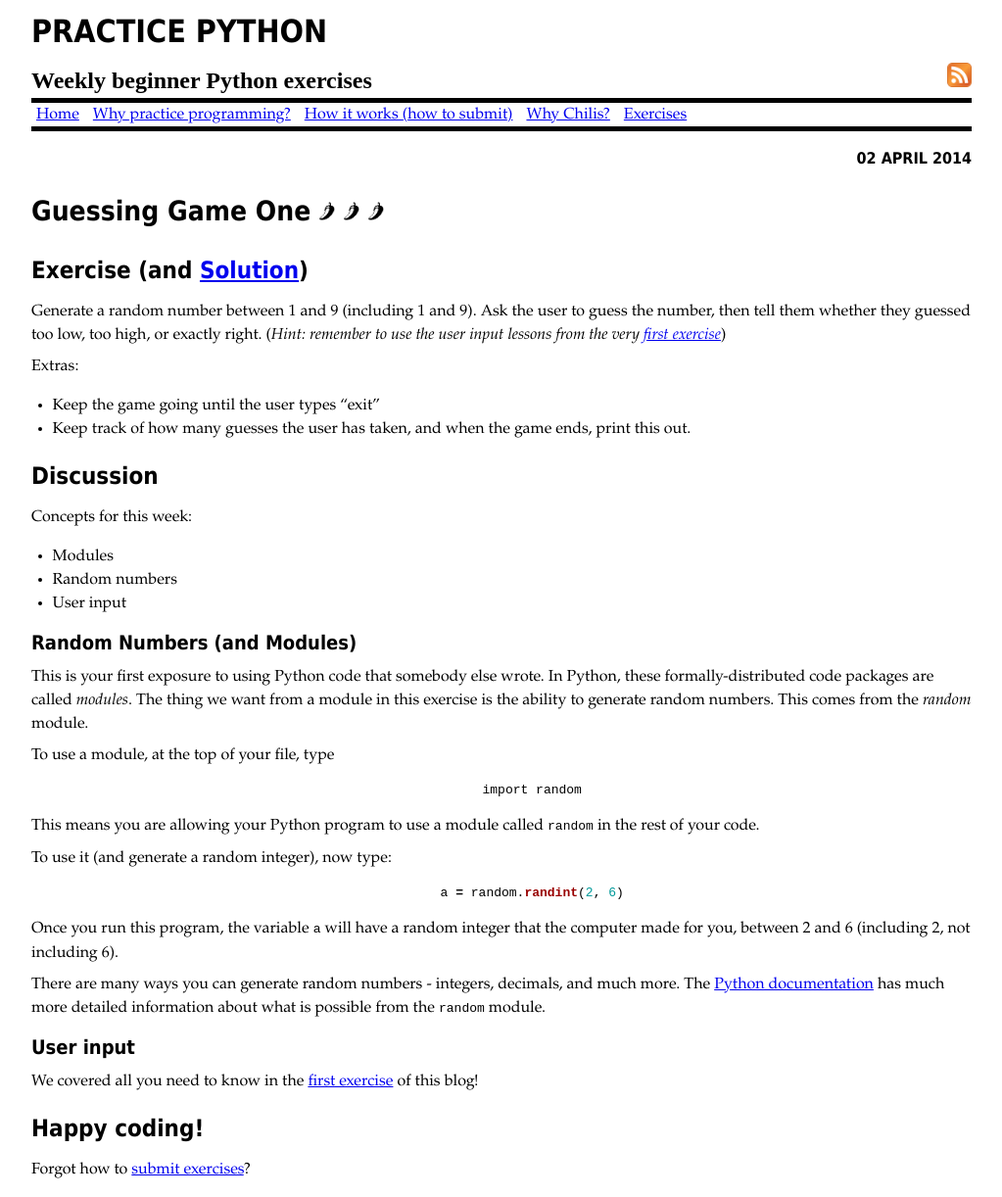
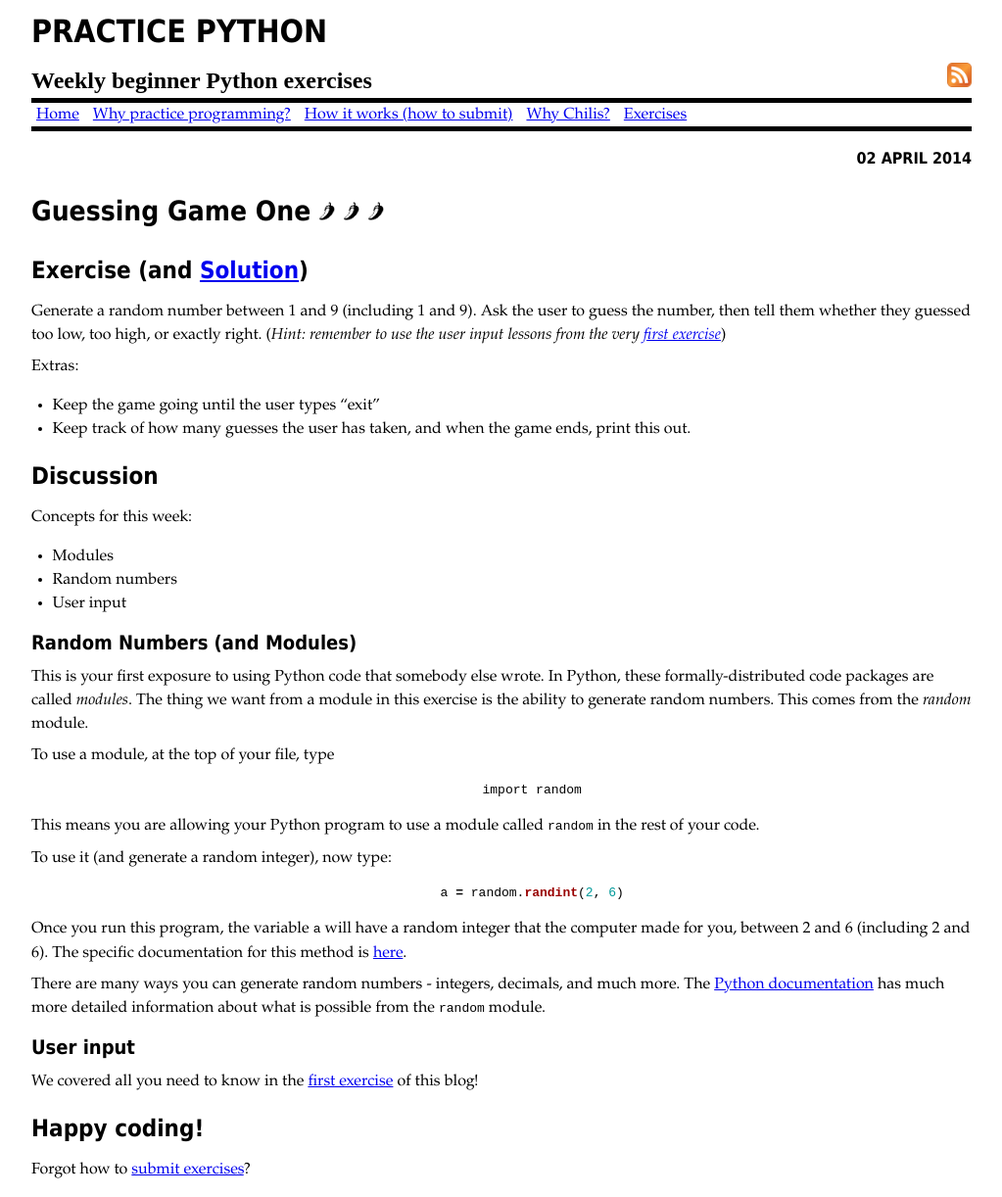
Before and after one commit to mprat/practicepython, a Jekyll site: the page built from _posts/2014-04-02-09-guessing-game-one.md, in a window 1280 px wide, cut to the strip 0-1222 px from the top of the page. Shown: the whole strip at 98% size, without its empty margins (128-1151 px from the left). Built offline with Jekyll 4.4.1, drawn with Linux system fonts in a browser that asks for light colours; comment, search, counter and statistics services are not loaded.

Commit message:
fixing randint explanation mistake

```diff
--- a/_posts/2014-04-02-09-guessing-game-one.md
+++ b/_posts/2014-04-02-09-guessing-game-one.md
@@ -40,7 +40,7 @@ To use it (and generate a random integer), now type:
 	a = random.randint(2, 6)
 {% endhighlight %}
 
-Once you run this program, the variable `a` will have a random integer that the computer made for you, between 2 and 6 (including 2, not including 6).
+Once you run this program, the variable `a` will have a random integer that the computer made for you, between 2 and 6 (including 2 and 6). The specific documentation for this method is [here](https://docs.python.org/3.3/library/random.html#random.randint).
 
 There are many ways you can generate random numbers - integers, decimals, and much more. The [Python documentation](https://docs.python.org/3.3/library/random.html) has much more detailed information about what is possible from the `random` module.
 
```
Also changed, not shown: 1 other file.
